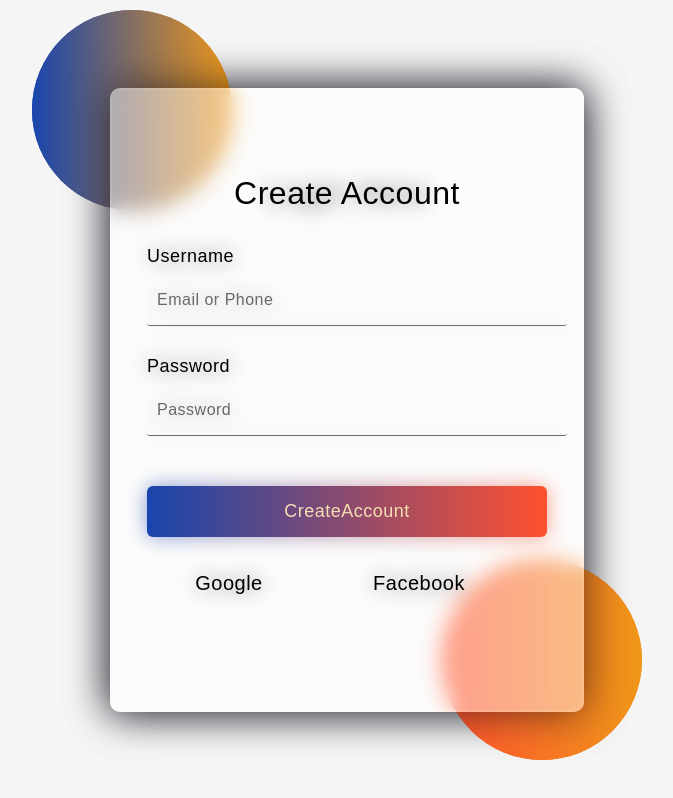
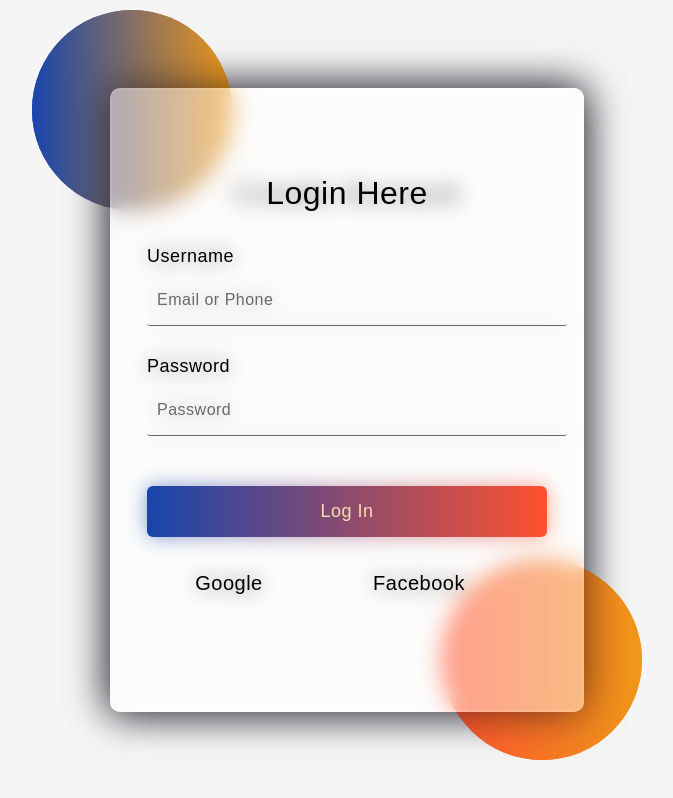
Before and after one commit to mwendwamark/group-6-dummy-frontend, a React (Create React App) app: page / in a window 1280 px wide. Shown: the whole page, without its empty margins (293-966 px from the left). Built offline with nearby package versions, Linux system fonts and the light colour scheme.

Commit message:
Update app component

```diff
--- a/src/components/App.js
+++ b/src/components/App.js
@@ -1,31 +1,13 @@
 import CreateAccount from "../CreateAccount";
+import Login from "../Login";
 import "./App.css";
 import React from "react";
 
 function App() {
   return (
     <>
-      <div className="background">
-        <div className="shape"></div>
-        <div className="shape"></div>
-      </div>
-      <form>
-        <h3>Login Here</h3>
-        <label htmlFor="username">Username</label>
-        <input type="text" placeholder="Email or Phone" id="username" />
-        <label htmlFor="password">Password</label>
-        <input type="password" placeholder="Password" id="password" />
-        <button>Log In</button>
-        <div className="social">
-          <div className="go">
-            <i className="fab fa-google"></i> Google
-          </div>
-          <div className="fb">
-            <i className="fab fa-facebook"></i> Facebook
-          </div>
-        </div>
-      </form>
       <CreateAccount />
+      <Login />
     </>
   );
 }
```
